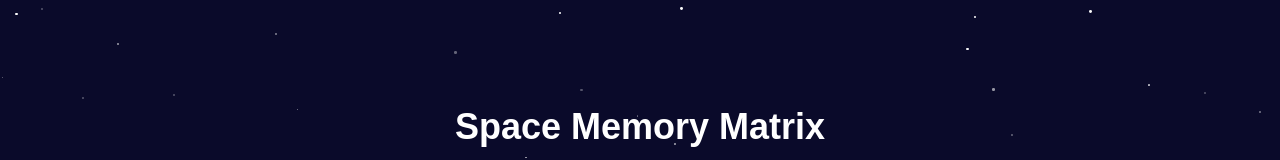
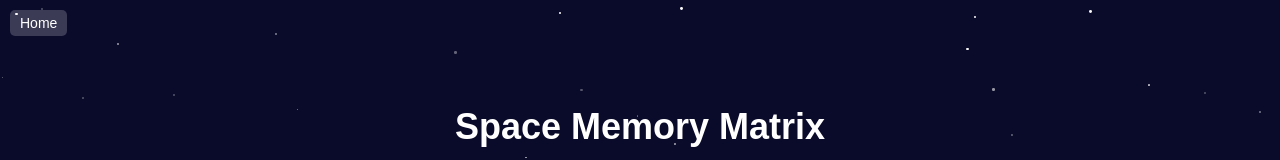
Before and after one commit to Nerdb0t12/lets-see-if-this-works, a plain HTML site: page memory-matrix.html in a window 1280 px wide. Shown: the top 160 px of the page. Drawn offline with Linux system fonts and the light colour scheme.

Commit message:
added a home button

```diff
--- a/memory-matrix.html
+++ b/memory-matrix.html
@@ -72,9 +72,21 @@
             0%, 100% { opacity: 0.3; }
             50% { opacity: 1; }
         }
+        .home-button {
+            position: absolute;
+            top: 10px;
+            left: 10px;
+            background-color: rgba(255, 255, 255, 0.2);
+            color: white;
+            padding: 5px 10px;
+            text-decoration: none;
+            border-radius: 5px;
+            font-size: 14px;
+        }
     </style>
 </head>
 <body>
+    <a href="index.html" class="home-button">Home</a>
     <div class="container">
         <h1>Space Memory Matrix</h1>
         <div id="grid"></div>
```
